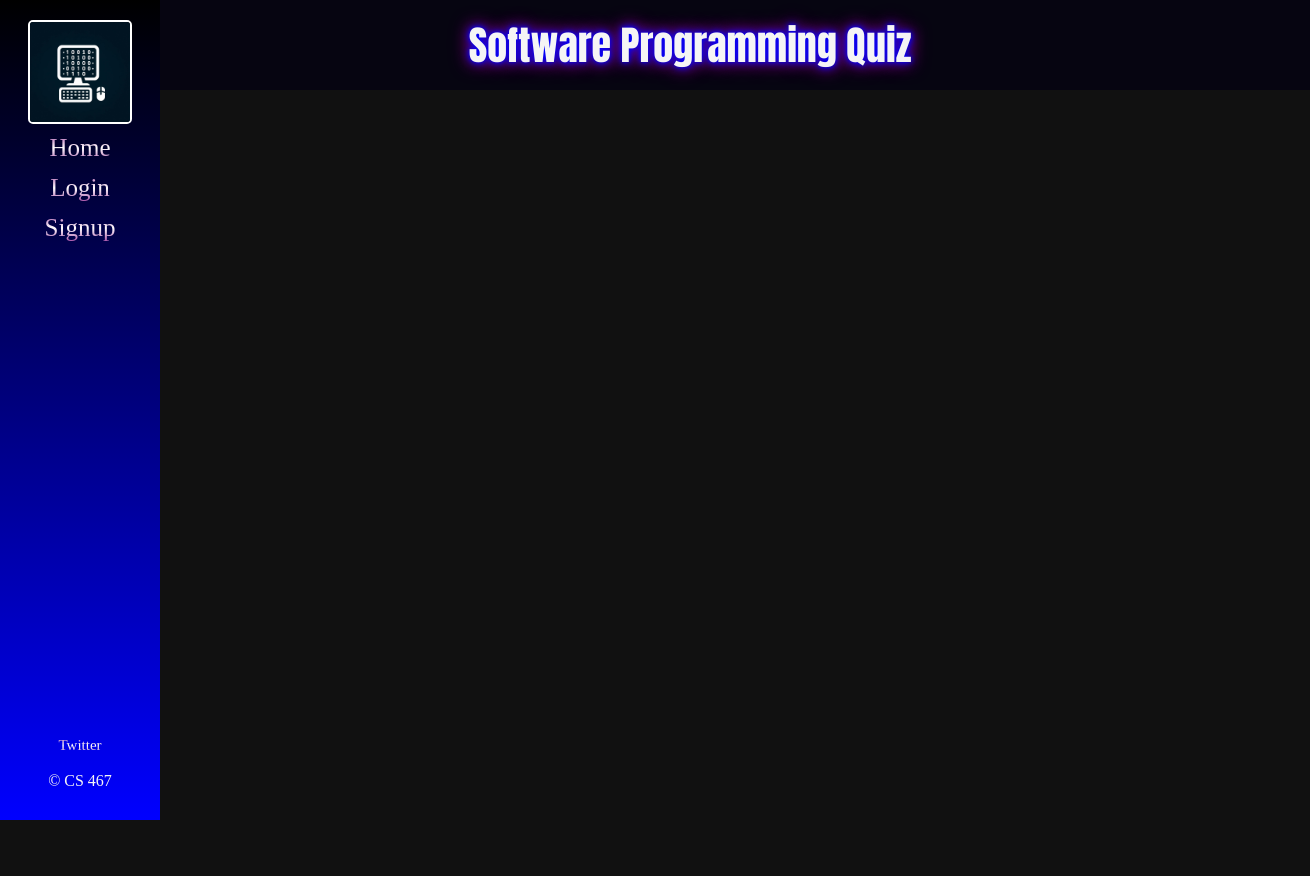
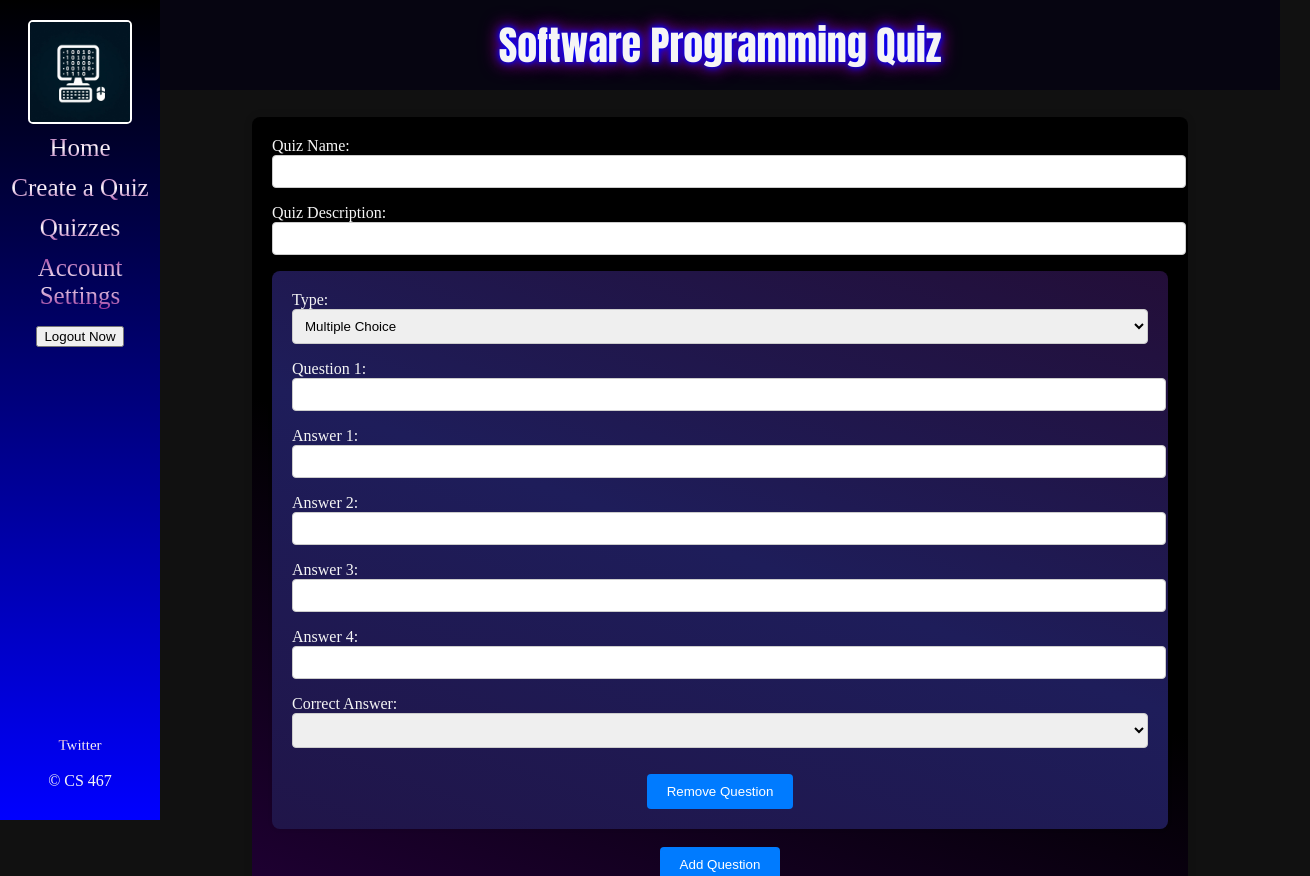
Before and after one commit to jgiggler/software-programming-quiz-frontend, a React (Vite) app in the folder quiz-frontend/: page /create-quiz in a window 1280 px wide. Shown: the top 876 px of the page, 1310 px wide, since content can reach past the window. Before the commit the page ends 800 px from the top, so only its background shows below. Built offline with nearby package versions, Linux system fonts and the light colour scheme.

Commit message:
add takequizpage update css

```diff
--- a/quiz-frontend/src/App.css
+++ b/quiz-frontend/src/App.css
@@ -39,14 +39,11 @@ body {
 
   }
 #root {
-    margin-left: 70px;
+    margin-left: 160px;
     text-align: center;
     color: whitesmoke;
 }
-main{
-    margin-left: 160px;
-    margin-right: 20px;
-}
+
 .logout {
     margin-top: 10px;
 }
@@ -76,7 +73,6 @@ h1 {
   color: whitesmoke;
   margin-top: 0px;
   padding: 15px;
-  width: 100%;
   background: rgb(6, 5, 17);
 
 }
@@ -105,3 +101,58 @@ tr:nth-child(odd) {
 tr:nth-child(even) {
   background-color: rgb(31, 29, 29);
 }
+.quiz-form {
+  width: 80%;
+  margin: 0 auto;
+  padding: 20px;
+  background: linear-gradient(200deg,black, black, rgb(38, 0, 63));
+  border-radius: 8px;
+  box-shadow: 0 0 10px rgba(0, 0, 0, 0.1);
+}
+
+.form-label {
+  display: block;
+  margin-bottom: 8px;
+  text-align: left;
+
+}
+
+.form-input {
+
+  width: 100%;
+  padding: 8px;
+  margin-bottom: 8px;
+  border: 1px solid #ccc;
+  border-radius: 4px;
+}
+
+.form-select {
+  width: 100%;
+  padding: 8px;
+  margin-bottom: 8px;
+  border: 1px solid #ccc;
+  border-radius: 4px;
+}
+
+.question-section {
+  margin-bottom: 8px;
+  padding: 20px;
+  background: linear-gradient(200deg,rgb(35, 14, 56), rgb(30, 29, 90), rgb(32, 21, 73));
+  border-radius: 8px;
+  box-shadow: 0 0 5px rgba(0, 0, 0, 0.1);
+}
+
+.button {
+  display: inline-block;
+  padding: 10px 20px;
+  margin-top: 10px;
+  background-color: #007bff;
+  color: white;
+  border: none;
+  border-radius: 4px;
+  cursor: pointer;
+}
+
+.button:hover {
+  background-color: #0056b3;
+}
--- a/quiz-frontend/src/App.jsx
+++ b/quiz-frontend/src/App.jsx
@@ -10,16 +10,17 @@ import SignUpPage from './pages/SignUpPage';
 import AccountPage from './pages/AccountPage';
 import QuizzesPage from './pages/QuizzesPage';
 import ResultsPage from './pages/ResultsPage';
+import TakeQuizPage from './pages/TakeQuizPage';
 
 function App() {
-  const [employerID, setEmployerID] = useState(undefined)
-
+  const [employerID, setEmployerID] = useState(1)
+  const [candidateID, setCandidateID] = useState(undefined)
   return (
     <>
     <Router>
     <h1>Software Programming Quiz</h1>
     <div className='sidebar'>
-      {<Nav employerID={employerID} setEmployerID={setEmployerID}/>}
+      {<Nav employerID={employerID} setEmployerID={setEmployerID} candidateID={candidateID} setCandidateID={setCandidateID}/>}
     </div>
     <main>
 
@@ -31,6 +32,7 @@ function App() {
       <Route path='/account-settings' element={<AccountPage employerID={employerID} setEmployerID={setEmployerID}/>}/>
       <Route path='/quizzes' element={<QuizzesPage employerID={employerID} setEmployerID={setEmployerID}/>}/>
       <Route path="/results" element={<ResultsPage employerID={employerID} setEmployerID={setEmployerID}/>} />
+      <Route path='/show-quiz' element={<TakeQuizPage candidateID={candidateID} setCandidateID={setCandidateID}/>}/>
     </Routes>
     </main>
 
--- a/quiz-frontend/src/components/Nav.jsx
+++ b/quiz-frontend/src/components/Nav.jsx
@@ -2,13 +2,18 @@ import {React, useState } from 'react';
 import { Link, useNavigate } from 'react-router-dom';
 import quizLogo from '/quiz_logo.jfif';
 
-function Nav({employerID, setEmployerID}) {
+function Nav({employerID, setEmployerID, candidateID, setCandidateID}) {
     const navigateTo = useNavigate()
     const handleLogout = () => {
         setEmployerID(undefined)
         navigateTo('/')
       };
-    if (employerID == undefined){
+      const handleReset = () => {
+        setEmployerID(undefined)
+        setCandidateID(undefined)
+        navigateTo('/')
+      };
+    if (employerID == undefined && candidateID == undefined){
         return (
         <nav className='sidebar'>
             <div>
@@ -25,7 +30,38 @@ function Nav({employerID, setEmployerID}) {
             <footer>&copy; CS 467</footer>
         </nav>
         );
-    } else {
+    } else if (employerID == undefined && candidateID != undefined){
+        return (
+            <nav className='sidebar'>
+                <div>
+                    <img src={quizLogo} className="logo" alt="Quiz logo" />
+                </div>
+
+                <Link to="/">Home</Link>
+                <Link to="/show-quiz">Take Quiz</Link>
+
+                <div className='social-box'>
+                    <a className="socials" href='http://twitter.com'>Twitter</a>
+                </div>
+                <footer>&copy; CS 467</footer>
+            </nav>
+            );
+    } else if (employerID != undefined && candidateID != undefined){
+        return (
+            <nav className='sidebar'>
+                <div>
+                    <img src={quizLogo} className="logo" alt="Quiz logo" />
+                </div>
+
+                <button className='logout' onClick={handleReset}>Return to Home</button>
+                <div className='social-box'>
+                    <a className="socials" href='http://twitter.com'>Twitter</a>
+                </div>
+                <footer>&copy; CS 467</footer>
+            </nav>
+        )
+    }
+    else {
         return (
             <nav className='sidebar'>
                 <div>
--- a/quiz-frontend/src/pages/CreateQuizPage.jsx
+++ b/quiz-frontend/src/pages/CreateQuizPage.jsx
@@ -1,4 +1,3 @@
-// src/CreateQuiz.js
 import React, { useState } from 'react';
 
 function CreateQuiz({employerID, setEmployerID}){
@@ -15,12 +14,15 @@ function CreateQuiz({employerID, setEmployerID}){
     questions: [initialQuestionState()],
     timer: 1
   });
+
   const handleTitleChange = (event) => {
     setQuiz({ ...quiz, title: event.target.value });
   };
+
   const handleDescriptionChange = (event) => {
     setQuiz({ ...quiz, description: event.target.value });
   };
+
   const handleQuestionChange = (index, event) => {
     const newQuiz = [...quiz.questions];
     newQuiz[index].question = event.target.value;
@@ -56,7 +58,6 @@ function CreateQuiz({employerID, setEmployerID}){
     const value = event.target.value;
     newQuiz[qIndex].correctAnswers[0] = isNaN(value) ? value : Number(value);
 
-
     setQuiz({ ...quiz, questions: newQuiz });
   };
 
@@ -76,39 +77,41 @@ function CreateQuiz({employerID, setEmployerID}){
   };
 
   const handleSubmit = (event) => {
+    const confirmCreate = window.confirm("Are you sure you want to submit the quiz as is?")
+    if (confirmCreate) {
       event.preventDefault();
       console.log(quiz);
+    }
+
   };
+
   if (employerID != undefined) {
     return (
-    <form onSubmit={handleSubmit}>
-      <label>Quiz Name: <input type="text" value={quiz.title} onChange={handleTitleChange}></input></label>
-      <label>Quiz Description: <input type="text"value={quiz.description} onChange={handleDescriptionChange}></input></label>
+      <form className="quiz-form" onSubmit={handleSubmit}>
+        <label className="form-label">Quiz Name: <input className="form-input" type="text" value={quiz.title} onChange={handleTitleChange}></input></label>
+        <label className="form-label">Quiz Description: <input className="form-input" type="text" value={quiz.description} onChange={handleDescriptionChange}></input></label>
         {quiz.questions.map((q, qIndex) => (
-        <div key={qIndex} style={{ marginBottom: '20px' }}>
-            <label>
+          <div key={qIndex} className="question-section">
+            <label className="form-label">
               Type:
-            <select value={q.type} onChange={(e) => handleTypeChange(qIndex, e)}>
+              <select className="form-select" value={q.type} onChange={(e) => handleTypeChange(qIndex, e)}>
                 <option value="multiple-choice">Multiple Choice</option>
                 <option value="select-all">Select All</option>
                 <option value="true-false">True/False</option>
                 <option value="free-form">Free Form</option>
               </select>
             </label>
-          <label>
+            <label className="form-label">
               Question {qIndex + 1}:
-            <input
-              type="text"
-              value={q.question}
-              onChange={(e) => handleQuestionChange(qIndex, e)}
-            />
+              <input className="form-input" type="text" value={q.question} onChange={(e) => handleQuestionChange(qIndex, e)} />
             </label>
 
             {q.type !== 'free-form' && q.answers.map((answer, aIndex) => (
               <div key={aIndex}>
-              <label>
+                <label className="form-label">
                   Answer {aIndex + 1}:
                   <input
+                    className="form-input"
                     type="text"
                     value={answer}
                     onChange={(e) => handleAnswerChange(qIndex, aIndex, e)}
@@ -118,7 +121,7 @@ function CreateQuiz({employerID, setEmployerID}){
               </div>
             ))}
             {q.type !== 'free-form' && (
-            <label>
+              <label className="form-label">
                 Correct Answer:
                 {q.type === 'select-all' ? (
                   q.answers.map((answer, aIndex) => (
@@ -133,7 +136,7 @@ function CreateQuiz({employerID, setEmployerID}){
                     </div>
                   ))
                 ) : (
-                <select value={q.correctAnswers[0]} onChange={(e) => handleCorrectAnswerChange(qIndex, e)}>
+                  <select className="form-select" value={q.correctAnswers[0]} onChange={(e) => handleCorrectAnswerChange(qIndex, e)}>
                     {q.answers.map((answer, index) => (
                       <option key={index} value={index}>
                         {answer}
@@ -144,38 +147,31 @@ function CreateQuiz({employerID, setEmployerID}){
               </label>
             )}
             {q.type === 'free-form' && (
-            <label>
+              <label className="form-label">
                 Correct Answer:
                 <input
+                  className="form-input"
                   type="text"
                   value={q.correctAnswers['']}
                   onChange={(e) => handleCorrectAnswerChange(qIndex, e)}
                 />
               </label>
             )}
-          <button type="button" onClick={() => handleRemoveQuestion(qIndex)}>
+            <button className="button" type="button" onClick={() => handleRemoveQuestion(qIndex)}>
               Remove Question
             </button>
+
           </div>
         ))}
-      <p>How much time should be allowed to take the quiz?</p>
-      <label htmlFor='timer'>Minutes</label>
-      <input
-        type="number"
-        min="1"
-        id='timer'
-        name='timer'
-        value={quiz.timer}
-        onChange={handleTimerChange}
-      />
-      <p></p>
-      <button type="button" onClick={handleAddQuestion}>
+        <button className="button" type="button" onClick={handleAddQuestion}>
         Add Question
       </button>
-      <button type="submit">Submit Quiz</button>
+        <label className="form-label">Time Allowed (minutes): <input className="form-input" type="number" min="1" value={quiz.timer} onChange={handleTimerChange}></input></label>
+
+        <button className="button" type="submit">Create Quiz</button>
       </form>
     );
   }
-};
+}
 
 export default CreateQuiz;
--- /dev/null
+++ b/quiz-frontend/src/pages/TakeQuizPage.jsx
@@ -0,0 +1,129 @@
+import React, { useState, useEffect } from 'react';
+
+const quizData = {
+    employer_id: "4103",
+    title: "Title of Quiz",
+    description: "Description of quiz",
+    timer: 1, // Timer in minutes
+    0: {
+      answers: ['cat', 'dog', 'bear', 'meow'],
+      correct_answers: [1],
+      question_text: "Question 1",
+      question_type: "multiple-choice"
+    },
+    1: {
+      answers: ['apple', 'banana', 'cherry', 'date'],
+      correct_answers: [2],
+      question_text: "Question 2",
+      question_type: "multiple-choice"
+    }
+  };
+
+  const Quiz = ({ data, onSubmit }) => {
+    const [answers, setAnswers] = useState({});
+    const [submitted, setSubmitted] = useState(false);
+    const [timeLeft, setTimeLeft] = useState(data.timer * 60);
+
+    useEffect(() => {
+      if (timeLeft <= 0 && !submitted) {
+        handleSubmit();
+      }
+
+      const timer = setInterval(() => {
+        setTimeLeft(prevTime => prevTime - 1);
+      }, 1000);
+
+      return () => clearInterval(timer);
+    }, [timeLeft, submitted]);
+
+    const handleChange = (questionIndex, answerIndex) => {
+      setAnswers({
+        ...answers,
+        [questionIndex]: answerIndex
+      });
+    };
+
+    const handleSubmit = () => {
+      setSubmitted(true);
+      onSubmit(answers);
+    };
+
+    const formatTime = (seconds) => {
+      const minutes = Math.floor(seconds / 60);
+      const remainingSeconds = seconds % 60;
+      return `${minutes}:${remainingSeconds < 10 ? '0' : ''}${remainingSeconds}`;
+    };
+
+    if (submitted) {
+      return (
+        <div>
+          <h3>Thank you for taking our Quiz! We will get back to you shortly.</h3>
+        </div>
+      );
+    }
+
+    return (
+      <div>
+
+        <div>Time Left: {formatTime(timeLeft)}</div>
+        <form onSubmit={(e) => { e.preventDefault(); handleSubmit(); }}>
+          {Object.keys(data).filter(key => !isNaN(key)).map(key => {
+            const question = data[key];
+            return (
+              <div key={key}>
+                <h2>{question.question_text}</h2>
+                {question.answers.map((answer, index) => (
+                  <div key={index}>
+                    <label>
+                      <input
+                        type="radio"
+                        name={`question-${key}`}
+                        value={index}
+                        checked={answers[key] === index}
+                        onChange={() => handleChange(key, index)}
+                      />
+                      {answer}
+                    </label>
+                  </div>
+                ))}
+              </div>
+            );
+          })}
+          <button type="submit">Submit</button>
+        </form>
+      </div>
+    );
+  };
+
+
+function TakeQuizPage({candidateID, setCandidateID}) {
+    const [showQuiz, setShowQuiz] = useState(false);
+
+    const handleShowQuiz = () => {
+      setShowQuiz(true);
+    };
+
+    const handleQuizSubmit = (answers) => {
+      console.log('Quiz submitted:', answers);
+    };
+    if (candidateID != undefined){
+    return (
+      <div>
+
+        {showQuiz ? (
+          <Quiz data={quizData} onSubmit={handleQuizSubmit} />
+        ) : (
+            <>
+            <h2>{quizData.title}</h2>
+            <h3>{quizData.description}</h3>
+            <h3>Time Allowed: {quizData.timer} Minutes</h3>
+          <button onClick={handleShowQuiz}>Start Quiz</button>
+          </>
+        )}
+      </div>
+    );
+    };
+};
+
+
+export default TakeQuizPage;
```
Lines whose indentation alone changed are shown as unchanged.
